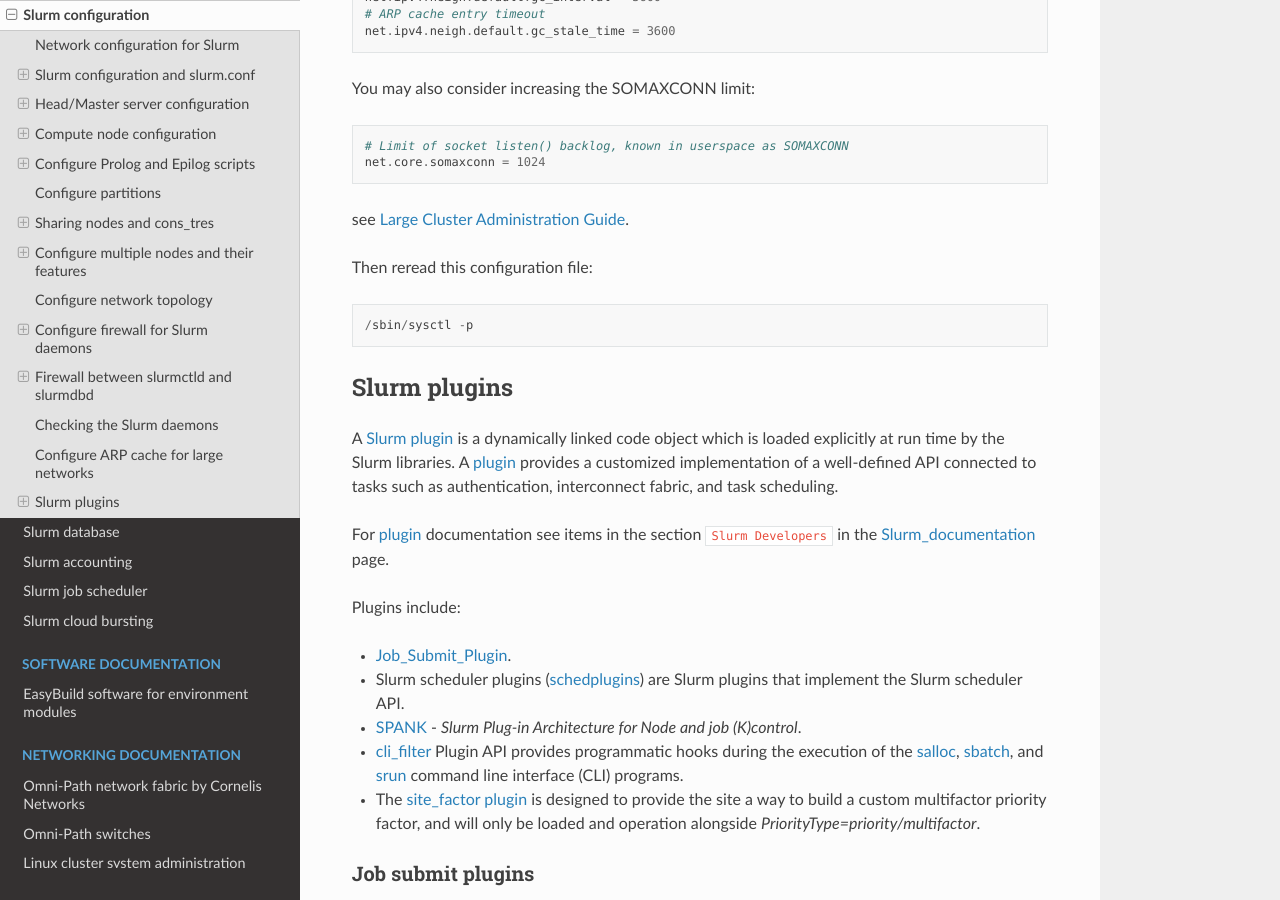
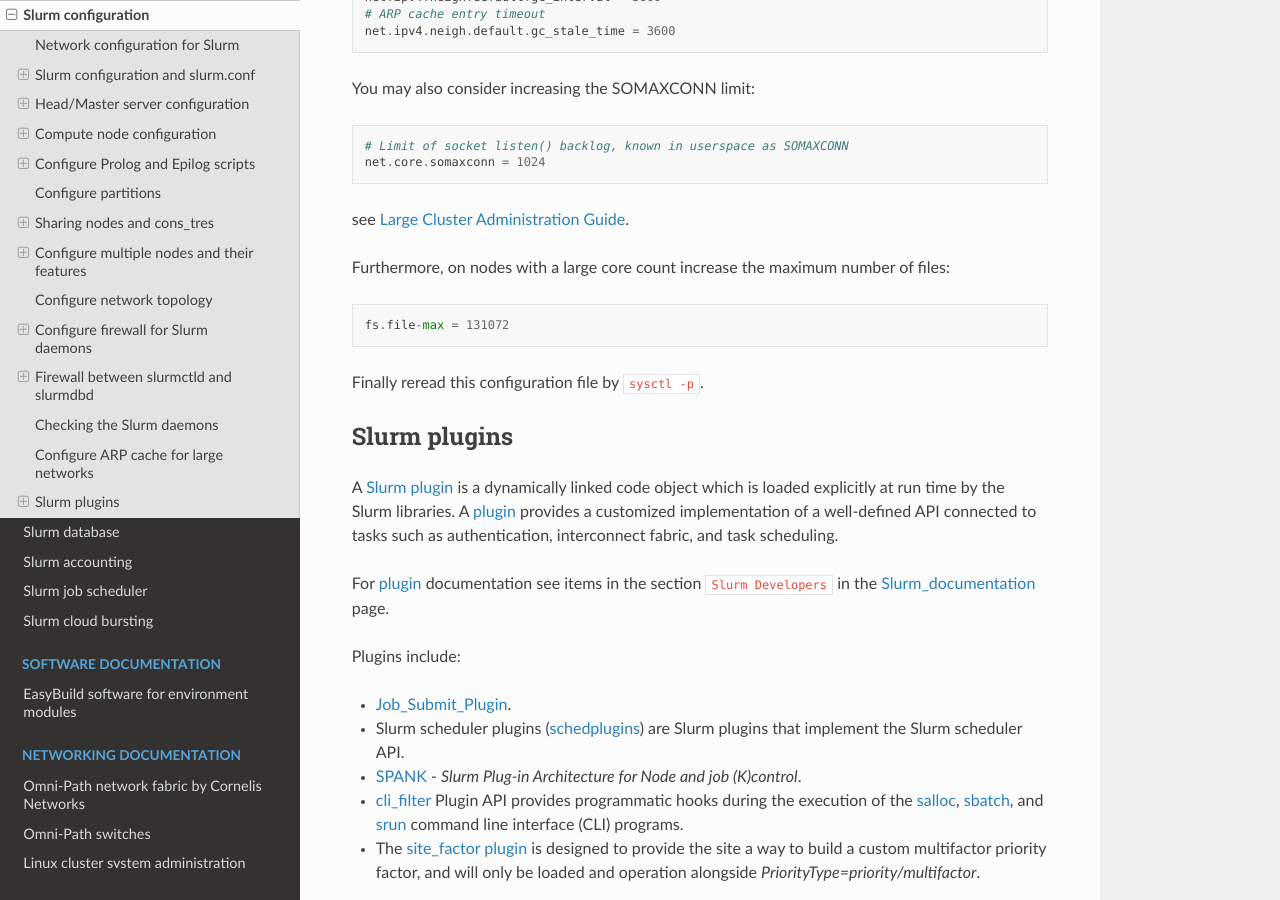
Before and after one commit to OleHolmNielsen/Niflheim_system, a Sphinx documentation site: the page built from docs/Slurm_configuration.rst, in a window 1280 px wide and 900 px high, scrolled down 41439 px. Built offline with Sphinx 7.4.7 and the Read the Docs theme 2.0.0, drawn with Linux system fonts in a browser that asks for light colours.

Commit message:
Sysctl fs.file-max = 131072

```diff
--- a/docs/Slurm_configuration.rst
+++ b/docs/Slurm_configuration.rst
@@ -1756,9 +1756,11 @@
 
 see `Large Cluster Administration Guide <https://slurm.schedmd.com/big_sys.html>`_.
 
-Then reread this configuration file::
-
-  /sbin/sysctl -p
+Furthermore, on nodes with a large core count increase the maximum number of files::
+
+  fs.file-max = 131072
+
+Finally reread this configuration file by ``sysctl -p``.
 
 Slurm plugins
 =============
```
